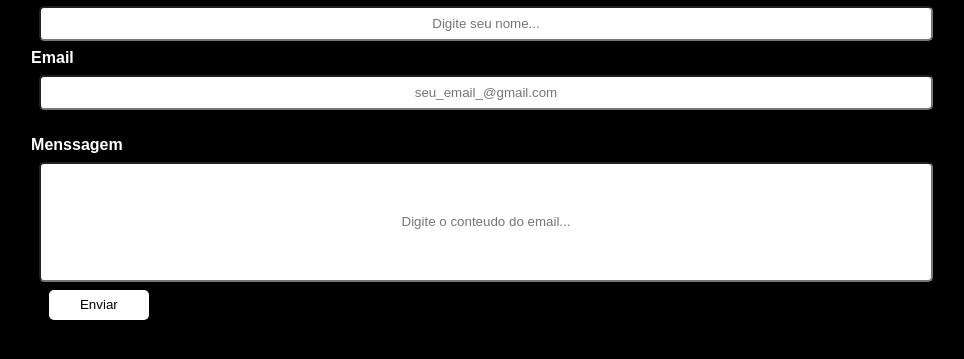
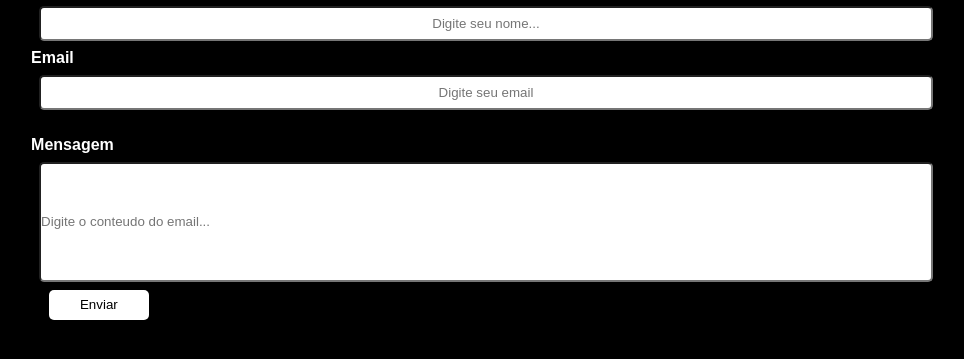
Before and after one commit to Valmir-unicap/Portifolio-Valmir-Jr-3, a plain HTML site: page portifolio-main/portifolio/contato.html in a window 1280 px wide. Shown: the part 399-758 px from the top of the page, without its empty margins (164-1128 px from the left). Drawn offline with Linux system fonts and the light colour scheme; a web font is replaced by a local one.

Commit message:
Update contato.html

```diff
--- a/portifolio-main/portifolio/contato.html
+++ b/portifolio-main/portifolio/contato.html
@@ -39,11 +39,11 @@
         <label for="nome"><b>Nome</b></label>
         <input type="name" name="Nome" id="nome" placeholder="Digite seu nome..." required>
         <label for="email"><b>Email</b></label>
-        <input type="email" name="Email" id="email" placeholder="seu_email_@gmail.com" required>
+        <input type="email" name="Email" id="email" placeholder="Digite seu email" required>
         <br>
         <br>
-        <labe for="message"><b>Menssagem</b></labe>
-        <input type="text" name="Menssagem" id="menssage"placeholder="Digite o conteudo do email..." required>
+        <labe for="mensagem"><b>Mensagem</b></labe>
+        <input type="text" name="Mensagem" id="mensagem"placeholder="Digite o conteudo do email..." required>
         <button type="subimt" target="_blank">Enviar</button>
     </form>
 </div>
```
